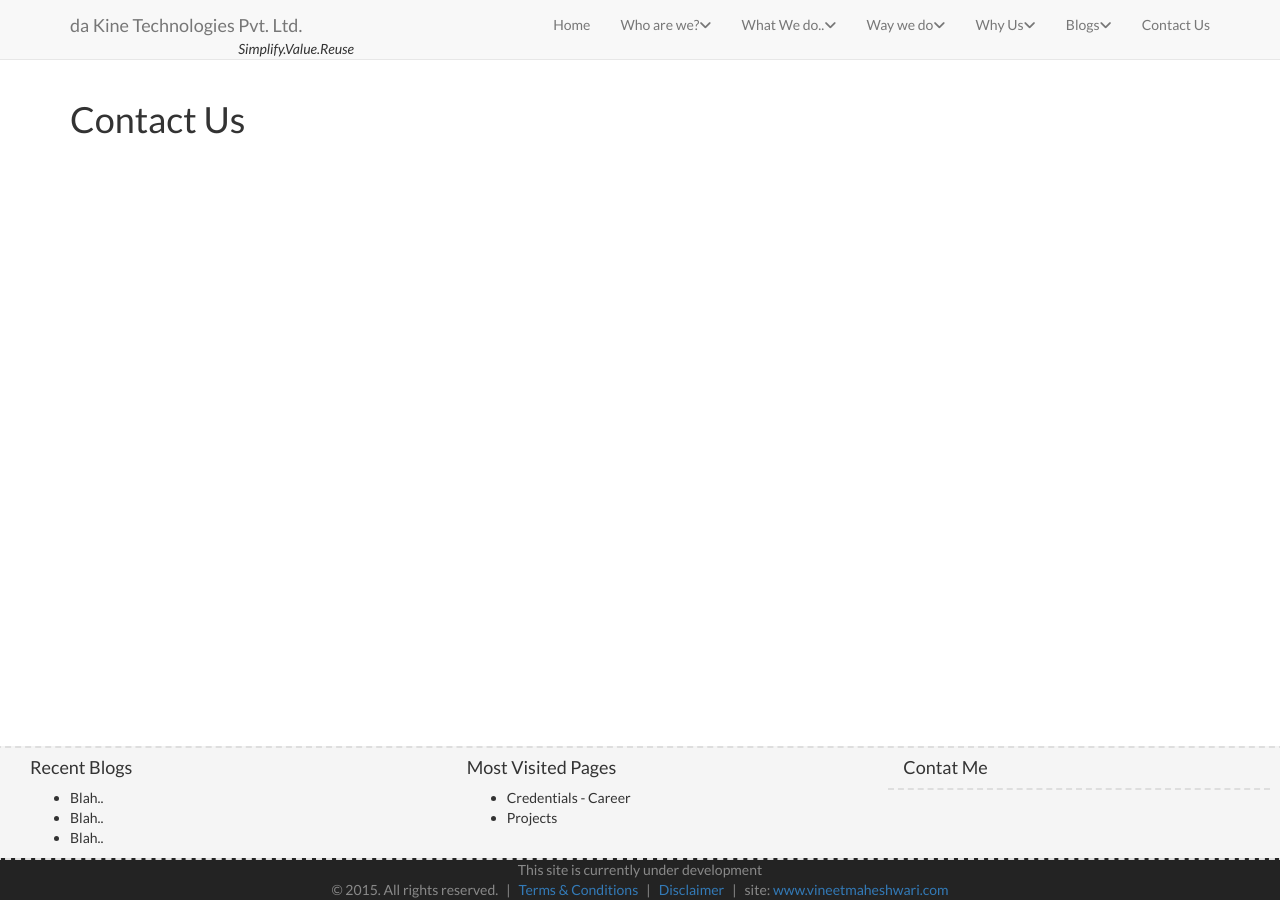
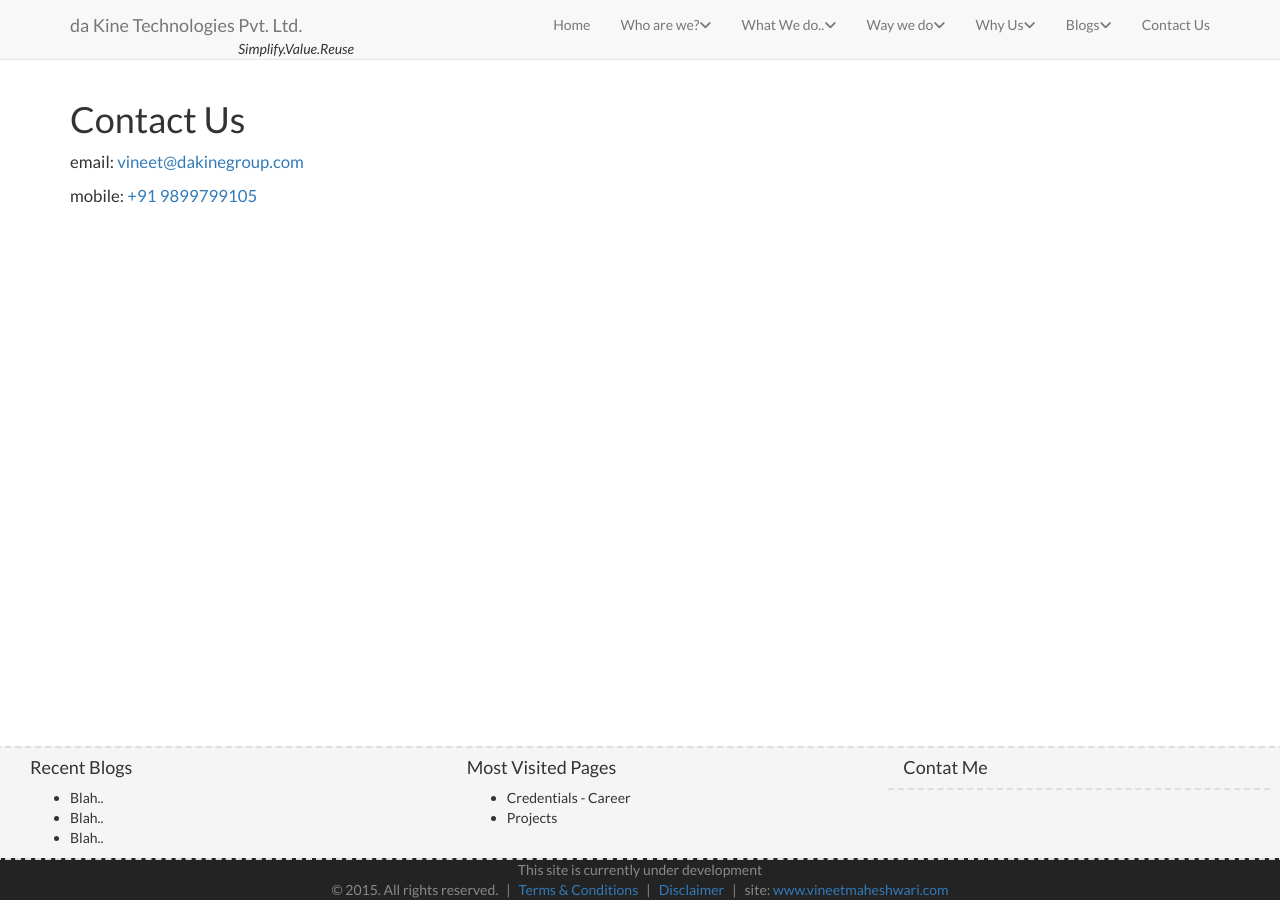
Before and after one commit to dakinegroup/dakinegroup.github.io, a Jekyll site: the page built from _company/contactus/index.md, in a window 1280 px wide. Built offline with Jekyll 4.4.1, drawn with Linux system fonts in a browser that asks for light colours; nearby versions of some CDN libraries; library files that are not in the unit come from our copies.

Commit message:
udpates..

```diff
--- a/_company/contactus/index.md
+++ b/_company/contactus/index.md
@@ -5,3 +5,7 @@ title: da Kine Technologies Pvt. Ltd. - Contact Us
 ---
 
 #Contact Us
+
+email: <a href="mailto:vineet@dakinegroup.com">vineet@dakinegroup.com</a>
+
+mobile: <a href="tel:+91 9899799105">+91 9899799105</a>
```
